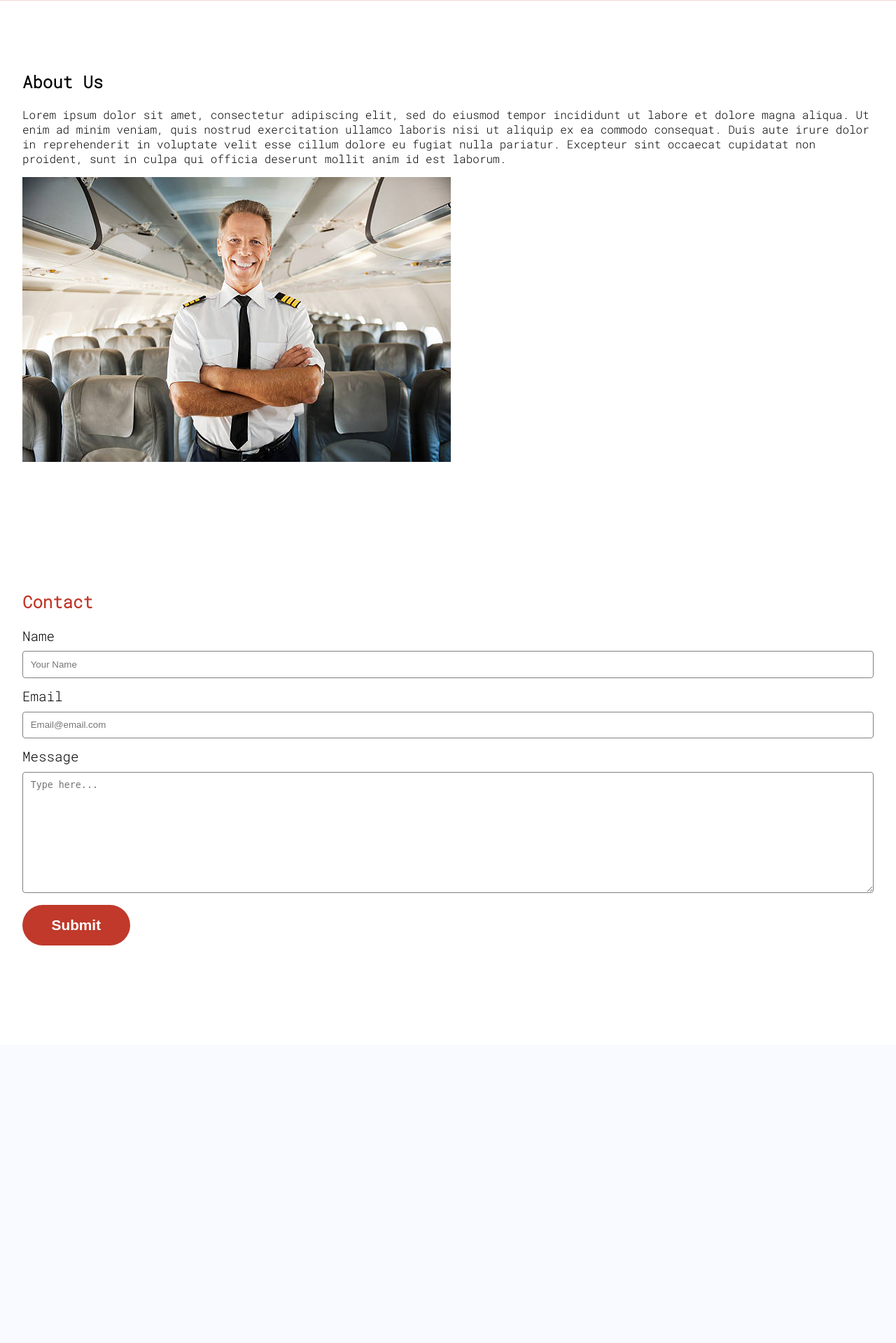
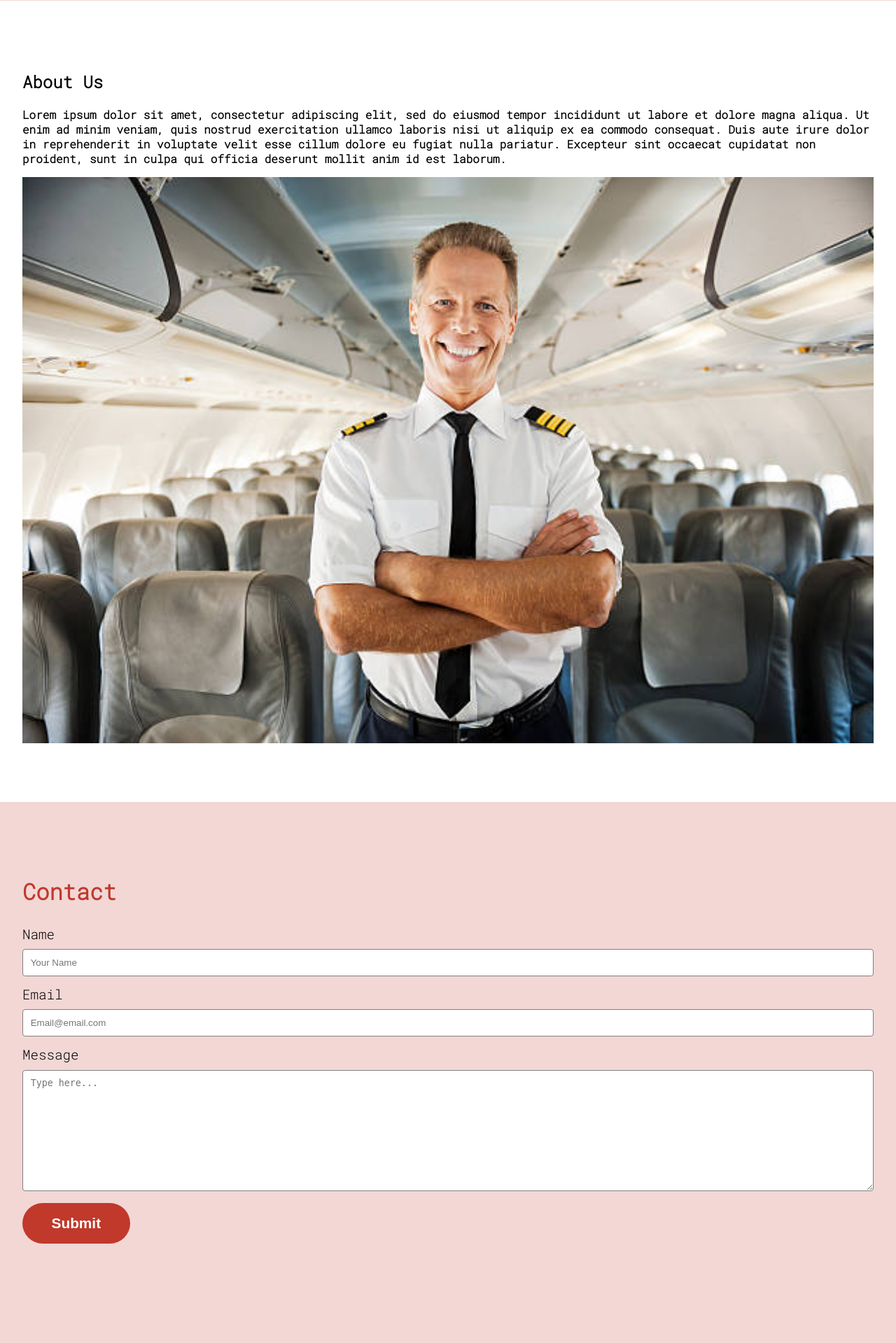
Before and after one commit to Teetuu2/COSC3380-team14, a web app: file client/index.html in a window 1280 px wide. Shown: the part 1005-2924 px from the top of the page at 70% size. Before the commit the page ends 2356 px from the top, so only its background shows below. Run offline with its HTML, style and script files only (its server is not run), Linux system fonts and the light colour scheme.

Commit message:
Update main.css

```diff
--- a/client/css/main.css
+++ b/client/css/main.css
@@ -106,19 +106,33 @@ section.updating-tables {
   background-color: var(--secondary-color);
 }
 
-.contact-left h2 {
-  font-size: 1.5em;
+section.AboutUs .aboutus-left {
+  font-size: 1em;
+  font-weight: bolder;
+}
+
+section.AboutUs .aboutus-right .flightcrew {
+  width: 100%;
+  position: center;
+}
+
+section.contact {
+  background-color: var(--secondary-color);
+}
+
+section.contact .contact-left h2 {
+  font-size: 2em;
   font-weight: bolder;
   color: var(--primary-color);
 }
 
-.contact-left label {
+section.contact .contact-left label {
   display: block;
   font-size: 1.2em;
   margin-bottom: .5em;
 }
 
-.contact-left input, .contact-left textarea {
+section.contact .contact-left input, section.contact .contact-left textarea {
   width: 100%;
   padding: .8em;
   margin-bottom: 1em;
@@ -128,7 +142,7 @@ section.updating-tables {
           box-sizing: border-box;
 }
 
-.contact-left input[type="submit"] {
+section.contact .contact-left input[type="submit"] {
   background-color: var(--primary-color);
   color: white;
   font-weight: bold;
@@ -141,6 +155,7 @@ section.updating-tables {
   width: unset;
   cursor: pointer;
 }
+
 
 nav.mobile-menu {
   display: block;
```
